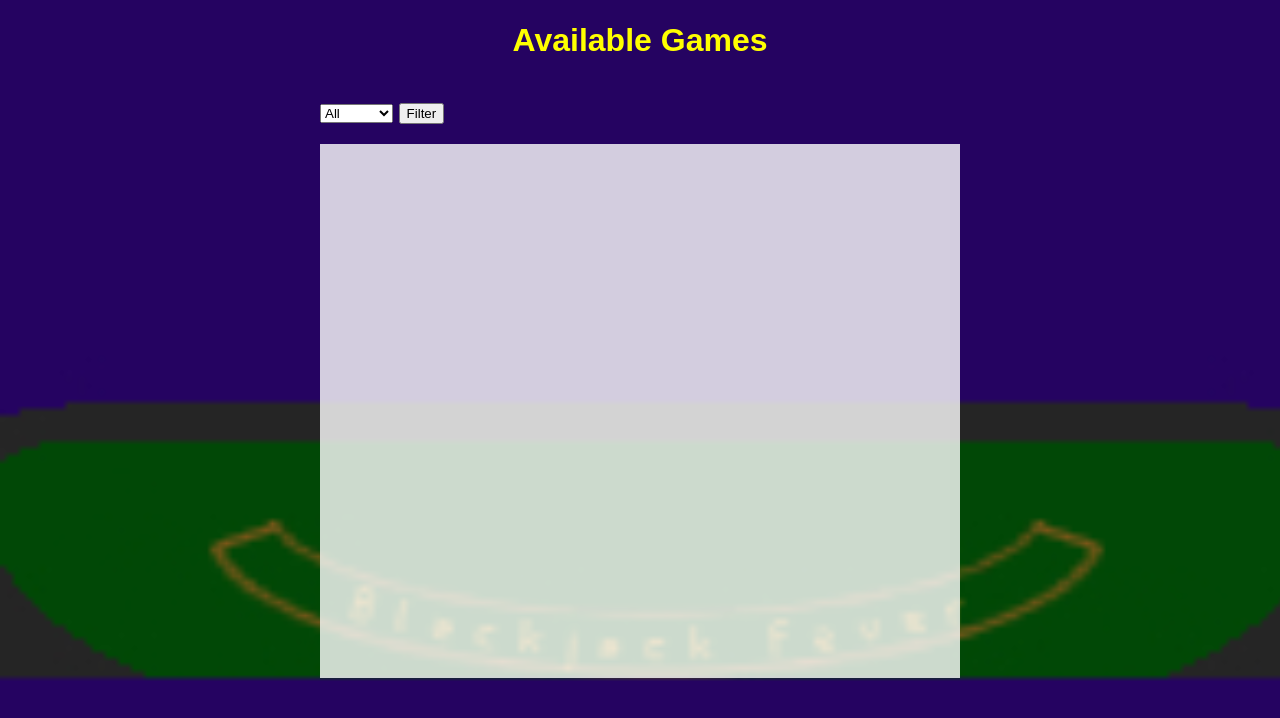
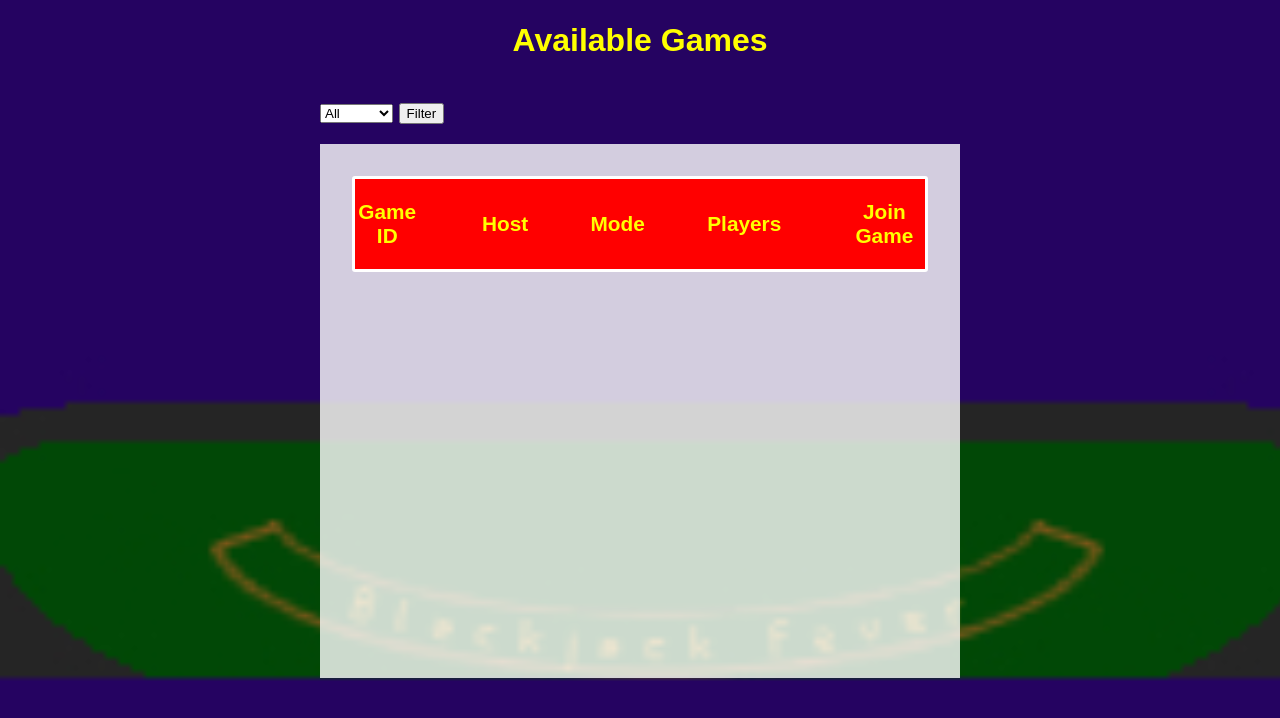
Before and after one commit to JP0-5/software-project-T7, a Flask app: page /games in a window 1280 px wide. Shown: the part 64-782 px from the top of the page. Run offline with Flask 3, Linux system fonts and the light colour scheme; data comes from the database, SQL or seed files in the repository; data that the repository does not hold is empty.

Commit message:
Game list now updates in real time, doesn't show full games, added error page when game is full

```diff
--- a/src/app.py
+++ b/src/app.py
@@ -143,11 +143,14 @@ def games():
     db=get_db()
 
     if form.validate_on_submit() and form.game_mode.data != "-1":
-        games = db.execute("SELECT * FROM games WHERE public = 1 AND finished = 0 AND game_mode = ? ORDER BY game_id;", (form.game_mode.data,))
+        games = db.execute("SELECT * FROM games WHERE public = 1 AND finished = 0 AND game_mode = ? AND player_count < allowed_players ORDER BY game_id;", (form.game_mode.data,))
     else:
-        games = db.execute("SELECT * FROM games WHERE public = 1 AND finished = 0 ORDER BY game_id;")
+        games = db.execute("SELECT * FROM games WHERE public = 1 AND finished = 0  AND player_count < allowed_players ORDER BY game_id;")
 
-    return render_template("game_list.html", title = "BlackJack Fever",games=games,form=form)
+    return render_template("game_list.html", title = "BlackJack Fever",games=games,form=form, scripts=[
+        "https://cdn.socket.io/4.8.1/socket.io.min.js",
+        url_for("static", filename="game_list.js")
+    ])
 
 
 @app.route("/create", methods = ['GET', 'POST'])
@@ -167,8 +170,8 @@ def create():
                     break
 
         db.execute("""
-                   INSERT INTO games (game_id, public, host, start_time, next_turn, finished, status, player_count, game_mode)
-                   VALUES (?, ?, ?, ?, ?, 0, 0, 0, ?)
+                   INSERT INTO games (game_id, public, host, start_time, next_turn, finished, status, player_count, allowed_players, game_mode)
+                   VALUES (?, ?, ?, ?, ?, 0, 0, 0, 4, ?)
                    """, (game_id, form.visibility.data, player_id, t, player_id, form.game_mode.data))
         db.commit()
 
@@ -195,7 +198,13 @@ def play(game_id):
         return render_template("error.html", title="Not Found", error="This game does not exist."), 404
 
     if game["finished"] == 1:
-        return render_template("error.html", title="Game Finished", error="This game has finished."), 404
+        return render_template("error.html", title="Game Finished", error="This game has finished."), 403
+
+    # If the game is full and this player was not connected to this game previously, don't allow them to connect
+    if game["player_count"] == game["allowed_players"]:
+        player_entry = db.execute("SELECT * FROM players WHERE game_id = ? AND player_id = ?", (game_id, session["player_id"])).fetchone()
+        if player_entry is None:
+            return render_template("error.html", title="Game Full", error="This game is full."), 403
 
     # To be expanded
 
@@ -209,6 +218,8 @@ def play(game_id):
 def handle_join(game_id):
     player_id = session["player_id"]
     db = get_db()
+
+    update_game_list = False
 
     # Get player and game info
     player_entry = db.execute("""
@@ -254,12 +265,22 @@ def handle_join(game_id):
                     VALUES (?, ?, ?, 1, ?, 0)""",
                     (game_id, player_id, request.sid, session["username"]))
         db.execute("UPDATE games SET player_count = `player_count` + 1 WHERE game_id = ?", (game_id,))
+        update_game_list = True
     db.commit()
 
     session["sockets"][request.sid] = game_id
     session.modified = True
     join_room(game_id)
     socketio.emit("join_accepted", (player_id, request.sid), to=game_id)
+
+    # Inform clients currently looking at the games list that the player count has changed
+    # Handling this at the end so the other events and database updates can be handled first
+    if update_game_list:
+        player_count = db.execute("SELECT player_count, allowed_players FROM games WHERE game_id = ?", (game_id,)).fetchone()
+        if player_count["player_count"] == player_count["allowed_players"]:
+            socketio.emit("game_full", game_id, to="game_list")
+        else:
+            socketio.emit("player_count_update", (game_id, player_count["player_count"]), to="game_list")
 
 @socketio.on("disconnect")
 def handle_disconnect(*args):
@@ -305,6 +326,10 @@ def handle_chat_message(content):
                     (game_id, player_id, content))
         db.commit()
 
+@socketio.on("game_list_connect")
+def handle_game_list_connect():
+    join_room("game_list")
+
 # Other event handlers can probably follow this template:
 # @socketio.on("event_name")
 # def handle_event_name(data):
--- a/src/schema.sql
+++ b/src/schema.sql
@@ -117,7 +117,7 @@ CREATE TABLE invites (
     invitee TEXT NOT NULL,                           -- The username of the player who is being invited to this game
     time TEXT NOT NULL,
     message TEXT,
-    PRIMARY KEY (game_id, invitee_id),
+    PRIMARY KEY (game_id, invitee),
     FOREIGN KEY (game_id) REFERENCES games(game_id),
     FOREIGN KEY (invitee) REFERENCES users(user)
 );
--- /dev/null
+++ b/src/static/game_list.js
@@ -0,0 +1,20 @@
+let socket;
+
+document.addEventListener("DOMContentLoaded", init, false);
+
+function init() {
+    socket = io();
+
+    socket.on("connect", () => {
+        socket.emit("game_list_connect");
+    })
+
+    socket.on("player_count_update", (gameID, count) => {
+        const playerCount = document.querySelector(`#game_${gameID} .player_count`);
+        playerCount.innerHTML = count;
+    })
+
+    socket.on("game_full", (gameID) => {
+        document.getElementById(`game_${gameID}`).remove();
+    })
+}
--- a/src/templates/game_list.html
+++ b/src/templates/game_list.html
@@ -18,10 +18,18 @@
 <section id = "games_box">
 <section id = "games_list">
 
+<section class="game_entry">
+    <p>Game ID</p>
+    <p>Host</p>
+    <p>Mode</p>
+    <p>Players</p>
+    <p>Join Game</p>
+</section>
+
 
 {% for game in games %}
-<section class="game_entry" id="{{ game['game_id'] }}">
-<p>{{game["game_id"]}} </p>
+<section class="game_entry" id="game_{{ game['game_id'] }}">
+<p>{{game["game_id"]}}</p>
 <p>{{game["host"][1:]}}</p>
 <p>
 {% if game["game_mode"] == 0 %}
@@ -30,7 +38,7 @@ Classic
 Modified
 {% endif %}
 </p>
-<p class="player_count">{{game["player_count"]}}/4</p>
+<p><span class="player_count">{{game["player_count"]}}</span>/{{game["allowed_players"]}}</p>
 <a href="{{ url_for('play',game_id=game['game_id'] )}}">Join Game</a>
 
 </section>
```
